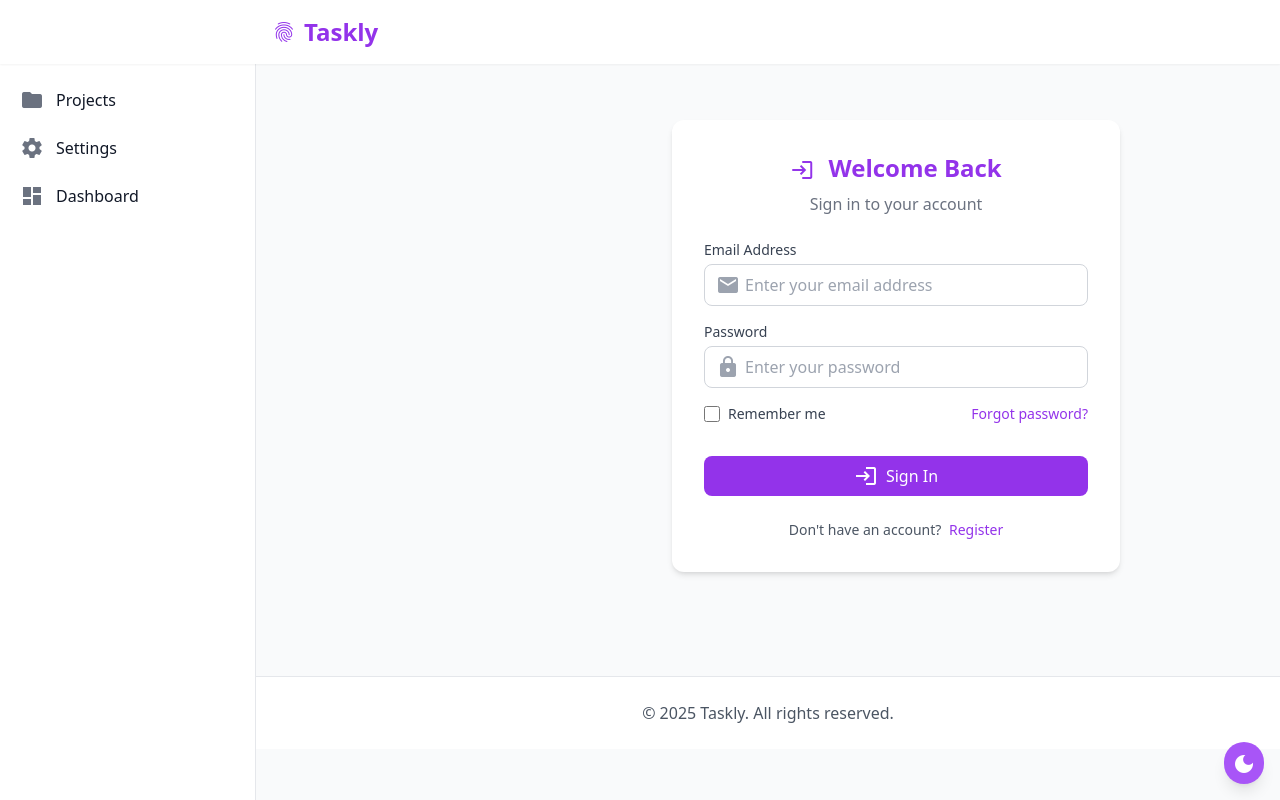
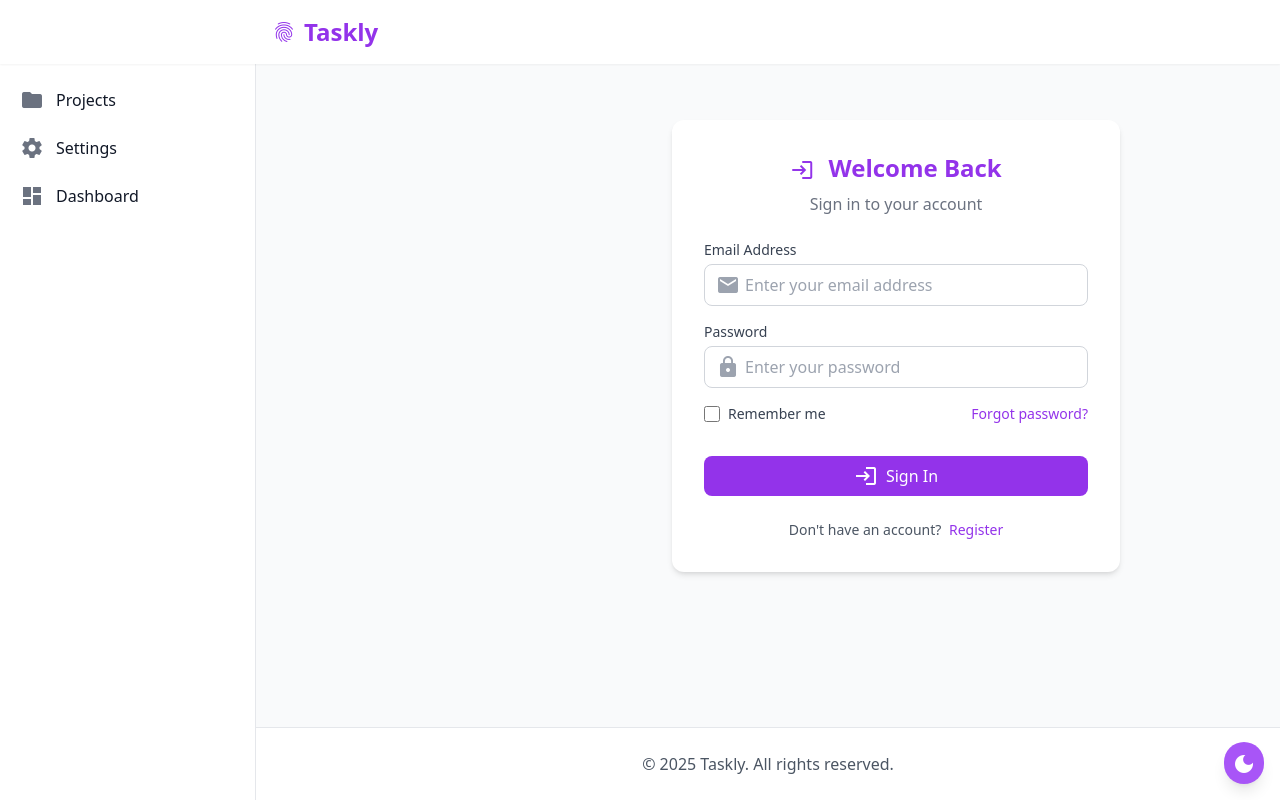
Before and after one commit to Zeh237/Taskly, a Django app: page /login/ in a window 1280 px wide; the page is wider, and only the part inside the window is pictured. Run offline with Django 4.2, Linux system fonts and the light colour scheme; parts of the project's set-up code (start-up, migrations or seed data) failed here and were passed over; some libraries are stand-ins or nearby versions.

Commit message:
sidebar and footer update

```diff
--- a/users/templates/base.html
+++ b/users/templates/base.html
@@ -55,7 +55,7 @@
         }
     </style>
 </head>
-<body class="bg-gray-50 dark:bg-gray-900 text-gray-900 dark:text-gray-100 min-h-screen transition-colors duration-300">
+<body class="bg-gray-50 dark:bg-gray-900 text-gray-900 dark:text-gray-100 min-h-screen transition-colors duration-300 flex flex-col min-h-screen">
     <div class="fixed bottom-4 right-4 z-50">
         <button id="theme-toggle" class="p-2 rounded-full bg-primary-500 text-white shadow-lg hover:bg-primary-600 transition-colors">
             <span id="theme-icon" class="material-icons">dark_mode</span>
@@ -103,8 +103,7 @@
 
     {% include 'layouts/sidebar.html' %}
 
-    {# Retained pt-20 for fixed header height, and md:ml-64 for sidebar width on medium and up screens #}
-    <main class="container mx-auto px-4 py-8 pt-20 md:ml-64">
+    <main class="container mx-auto px-4 py-8 pt-20 md:ml-64 flex-grow">
         {% if messages %}
             <div class="mb-6">
                 {% for message in messages %}
@@ -119,7 +118,6 @@
         {% endblock %}
     </main>
 
-    {# Adjusted margin-top to not overlap with main content #}
     <footer class="bg-white dark:bg-gray-800 border-t border-gray-200 dark:border-gray-700 mt-8 md:ml-64">
         <div class="container mx-auto px-4 py-6 text-center text-gray-600 dark:text-gray-400">
             <p>&copy; {% now "Y" %} Taskly. All rights reserved.</p>
--- a/users/templates/layouts/sidebar.html
+++ b/users/templates/layouts/sidebar.html
@@ -2,7 +2,7 @@
     <div class="h-full px-3 pb-4 overflow-y-auto bg-white dark:bg-gray-800">
         <ul class="space-y-2 font-medium">
             <li>
-                <a href="#" class="flex items-center p-2 text-gray-900 rounded-lg dark:text-white hover:bg-gray-100 dark:hover:bg-gray-700 group">
+                <a href="{% url 'project:project_list' %}"  class="flex items-center p-2 text-gray-900 rounded-lg dark:text-white hover:bg-gray-100 dark:hover:bg-gray-700 group">
                     <span class="material-icons text-gray-500 transition duration-75 dark:text-gray-400 group-hover:text-gray-900 dark:group-hover:text-white">folder</span>
                     <span class="ml-3">Projects</span>
                 </a>
```
